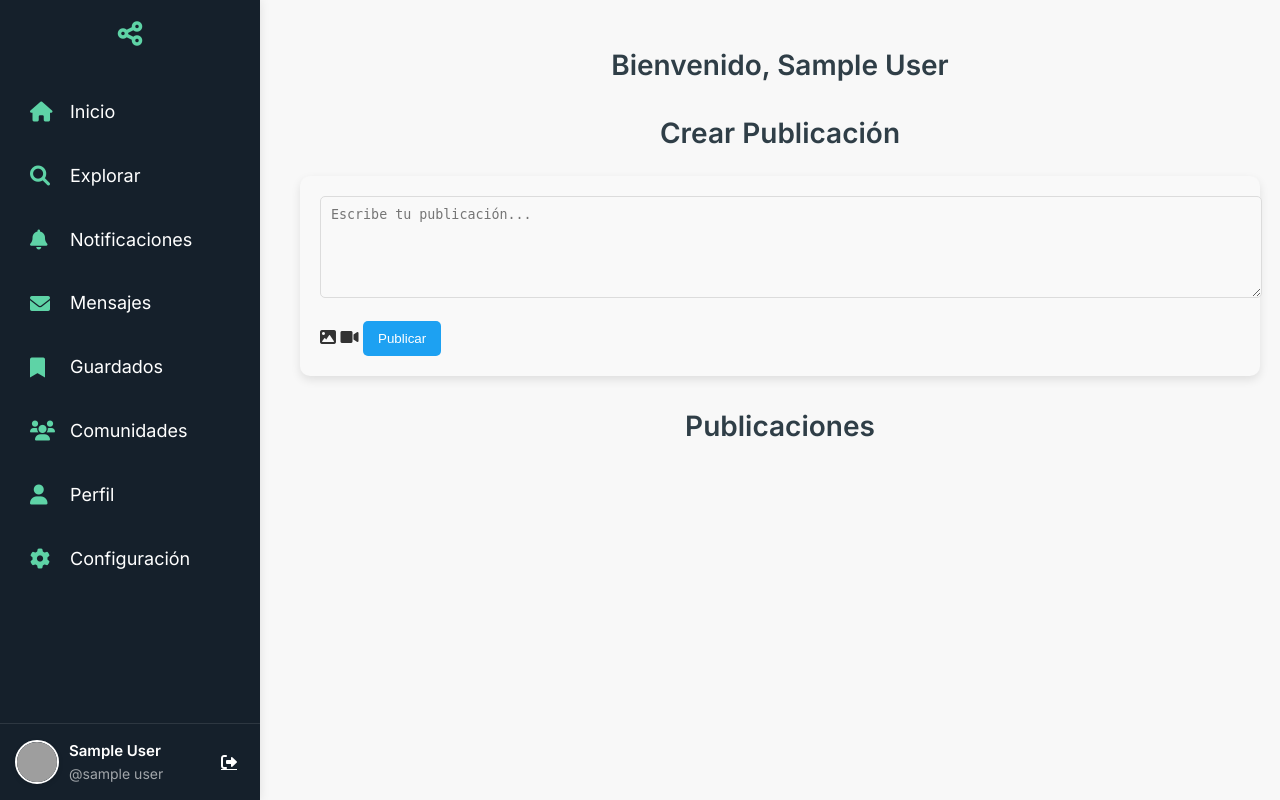
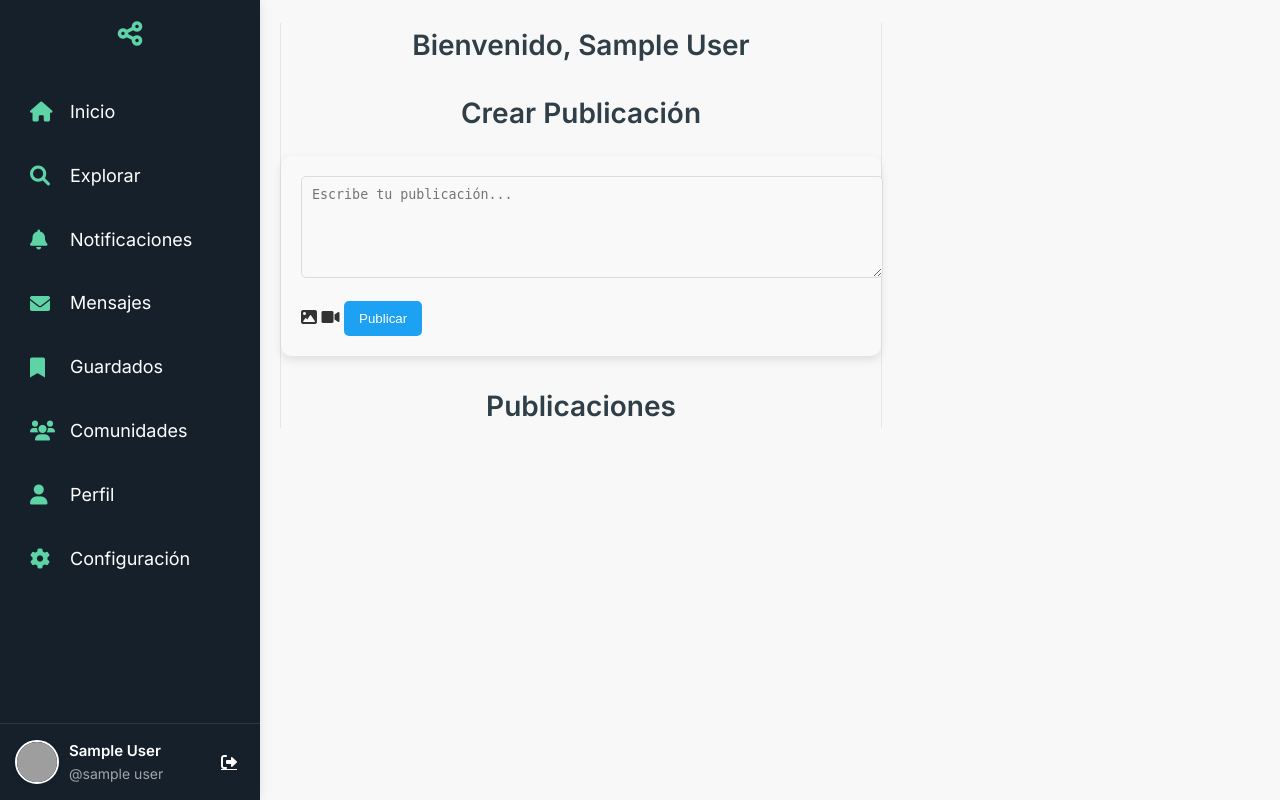
Before and after one commit to durbano07-ui/Proyecto-Unired, a PHP site: page /feed.php in a window 1280 px wide. Run offline with PHP 8.4, Linux system fonts and the light colour scheme; the visitor is signed in with stand-in values (Sample User, id 1); data that the repository does not hold is empty; grey boxes are pictures that could not be loaded.

Commit message:
Update styles.css

```diff
--- a/styles.css
+++ b/styles.css
@@ -336,10 +336,15 @@ button:hover {
 
 /* Ajustes para el contenedor principal */
 .container {
-    margin-left: 280px; /* Aumentado para dar espacio al sidebar de 260px + margen */
-    padding: 20px;
-    max-width: calc(100% - 300px); /* Ajustar el ancho máximo considerando el sidebar */
-    transition: margin-left 0.3s ease; /* Transición suave si el sidebar cambia */
+    margin-left: 280px; /* Mantiene el espacio para el sidebar */
+    width: 600px; /* Ancho fijo similar a Twitter/X */
+    max-width: 600px;
+    padding: 0;
+    border-left: 1px solid #e1e8ed;
+    border-right: 1px solid #e1e8ed;
+}
+#feed {
+    width: 100%;
 }
 
 /* Ajustes para dispositivos móviles */
```
